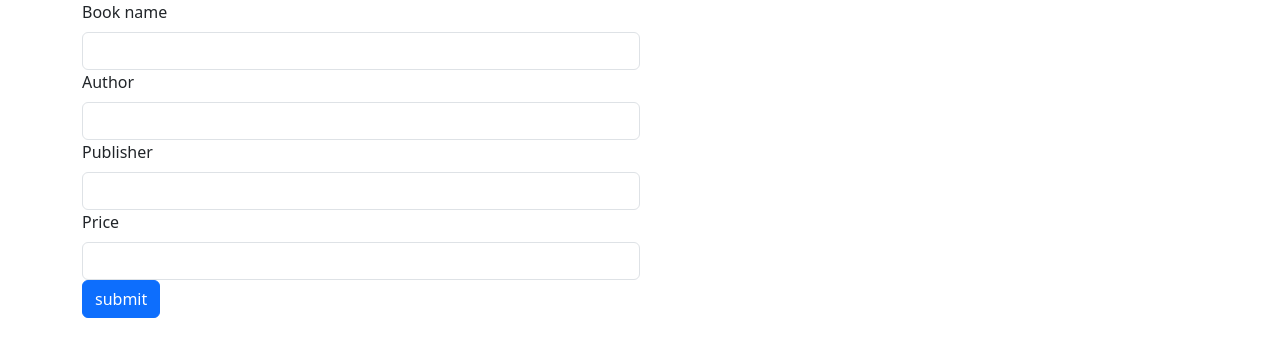
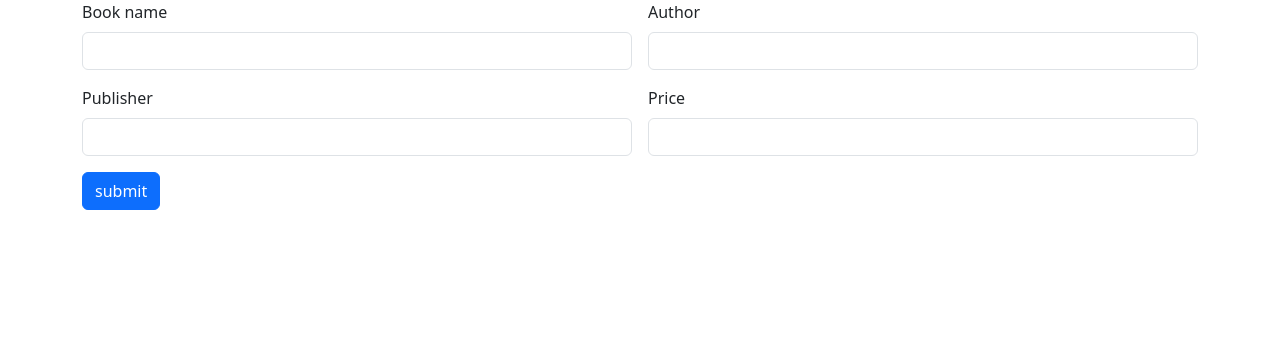
Before and after one commit to JAGAN7620/Book-app, a plain HTML site: page index.html in a window 1280 px wide. Drawn offline with nearby package versions, Linux system fonts and the light colour scheme.

Commit message:
Add book

```diff
--- a/index.html
+++ b/index.html
@@ -14,7 +14,7 @@
 <div class="container">
     <div class="row">
         <div class="col col-12 col-sm-12 col-md-12 col-lg-12 col-xl-12 col-xxl-12">
-           <div class="rowg-3">
+           <div class="row g-3">
             <div class="col col-12 col-sm-6 col-md-6 col-lg-6 col-xl-6 col-xxl-6">
                 <label for="" class="form-label">Book name</label>
                 <input type="text" class="form-control">
```
